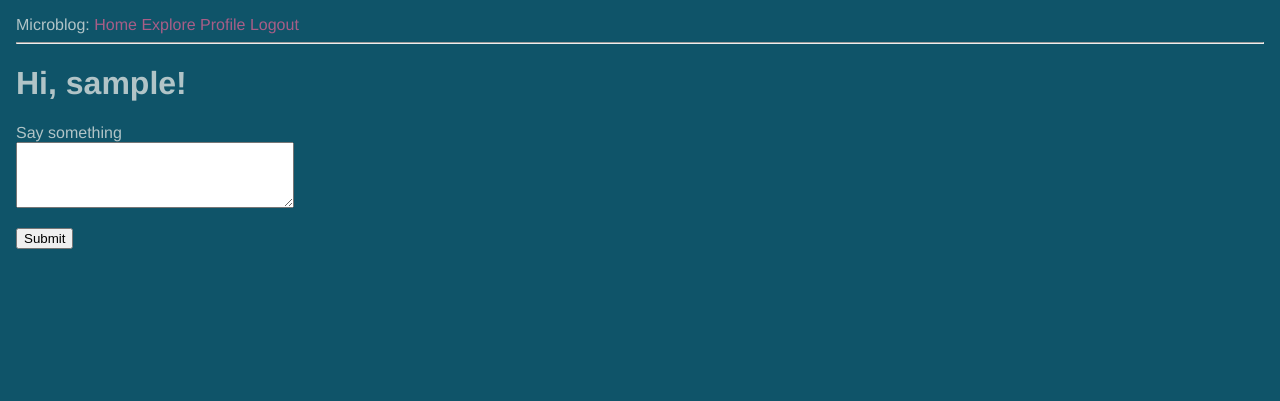
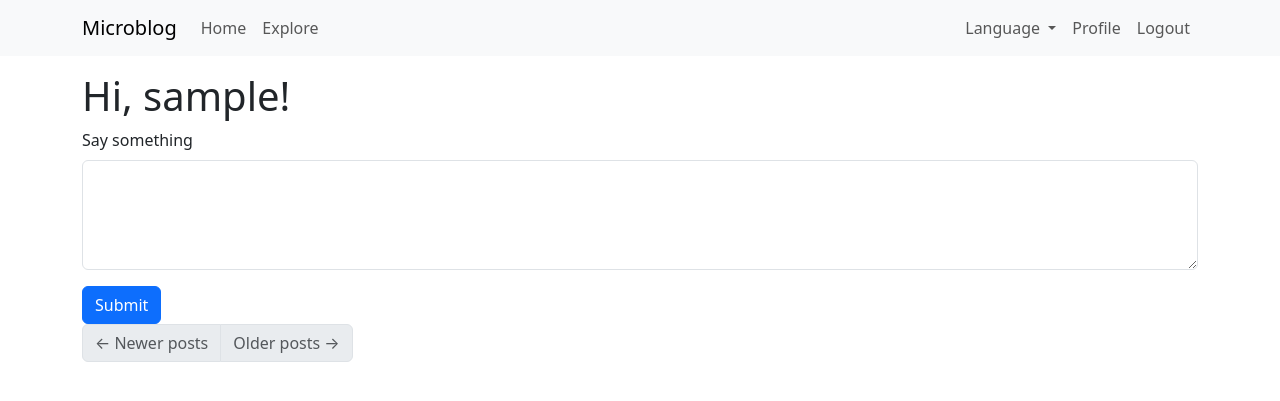
Before and after one commit to OttoHag/microblog, a Flask app: page / in a window 1280 px wide. Shown: the top 401 px of the page. Run offline with Flask 3, Linux system fonts and the light colour scheme; the visitor is signed in with stand-in values (Sample User, id 1); data comes from the database, SQL or seed files in the repository; data that the repository does not hold is empty; some libraries are stand-ins or nearby versions.

Commit message:
Add localization support and CLI commands

```diff
--- a/app/models.py
+++ b/app/models.py
@@ -30,13 +30,17 @@ class User(UserMixin, db.Model):
     posts: so.Mapped[List['Post']] = so.relationship(back_populates='author', lazy='dynamic')
 
     def followed_posts_query(self):
-        return Post.query.join(
-    followers, (followers.c.followed_id == Post.user_id)
-).filter(
-    followers.c.follower_id == self.id
-).union(
-    Post.query.filter_by(user_id=self.id)
-).order_by(Post.timestamp.desc())
+        # Subquery to get post IDs from followed users and own posts
+        followed = sa.select(Post.id).join(
+            followers, followers.c.followed_id == Post.user_id
+        ).where(followers.c.follower_id == self.id)
+
+        own = sa.select(Post.id).where(Post.user_id == self.id)
+
+        all_ids = followed.union_all(own).subquery()
+
+        # Now select full Post objects where ID is in the subquery
+        return sa.select(Post).where(Post.id.in_(sa.select(all_ids))).order_by(Post.timestamp.desc())
     def get_reset_password_token(self, expires_in=600):
         return jwt.encode(
             {'reset_password': self.id, 'exp': time() + expires_in},
--- a/app/routes.py
+++ b/app/routes.py
@@ -1,4 +1,4 @@
-from flask import Blueprint, render_template, flash, redirect, url_for, request, current_app
+from flask import Blueprint, render_template, flash, redirect, url_for, request, current_app, session
 from flask_login import current_user, login_user, logout_user, login_required
 import sqlalchemy as sa
 import sqlalchemy.orm as so
@@ -11,6 +11,16 @@ from app.forms import ResetPasswordRequestForm, ResetPasswordForm
 from app.email import send_password_reset_email
 
 bp = Blueprint('main', __name__)
+
+@bp.route('/set_language/<lang>')
+def set_language(lang):
+    if lang not in current_app.config['LANGUAGES']:
+        return redirect(url_for('main.index'))
+    session['lang'] = lang
+    next_page = request.args.get('next')
+    if not next_page or urlparse(next_page).netloc != '':
+        next_page = url_for('main.index')
+    return redirect(next_page)
 
 @bp.before_app_request
 def before_request():
@@ -43,7 +53,7 @@ def index():
 @login_required
 def explore():
     page = request.args.get('page', 1, type=int)
-    query = Post.query.order_by(Post.timestamp.desc())
+    query = sa.select(Post).order_by(Post.timestamp.desc())
     posts = db.paginate(query, page=page,
                         per_page=current_app.config['POSTS_PER_PAGE'], error_out=False)
     next_url = url_for('main.explore', page=posts.next_num) if posts.has_next else None
@@ -106,10 +116,13 @@ def register():
 @bp.route('/user/<username>')
 @login_required
 def user(username):
-    user = User.query.filter_by(username=username).first_or_404()
+    user = db.session.scalar(sa.select(User).where(User.username == username))
+    if user is None:
+        flash('User not found.')
+        return redirect(url_for('main.index'))
     page = request.args.get('page', 1, type=int)
-    posts = Post.query.filter(Post.timestamp != None).order_by(Post.timestamp.desc()).paginate(
-        page=page, per_page=current_app.config['POSTS_PER_PAGE'], error_out=False)
+    query = sa.select(Post).where(Post.user_id == user.id).order_by(Post.timestamp.desc())
+    posts = db.paginate(query, page=page, per_page=current_app.config['POSTS_PER_PAGE'], error_out=False)
 
 
     next_url = url_for('main.user', username=user.username, page=posts.next_num) if posts.has_next else None
@@ -130,7 +143,7 @@ def test_email():
 def follow(username):
     form = EmptyForm()
     if form.validate_on_submit():
-        user = User.query.filter_by(username=username).first()
+        user = db.session.scalar(sa.select(User).where(User.username == username))
         if user is None:
             flash('User {} not found.'.format(username))
             return redirect(url_for('main.index'))
@@ -149,7 +162,7 @@ def follow(username):
 def unfollow(username):
     form = EmptyForm()
     if form.validate_on_submit():
-        user = User.query.filter_by(username=username).first()
+        user = db.session.scalar(sa.select(User).where(User.username == username))
         if user is None:
             flash('User {} not found.'.format(username))
             return redirect(url_for('main.index'))
--- a/app/templates/base.html
+++ b/app/templates/base.html
@@ -1,35 +1,82 @@
-<!DOCTYPE html>
-<html>
+<!doctype html>
+<html lang="en">
   <head>
-		<link rel="stylesheet" href="{{ url_for('static', filename='css/main.css') }}">
+    <meta charset="utf-8">
+    <meta name="viewport" content="width=device-width, initial-scale=1">
     {% if title %}
-		<title>{{ title }} - Microblog</title>
+    <title>{{ title }} - {{ _('Microblog') }}</title>
     {% else %}
-		<title>Welcome to Microblog</title>
+    <title>{{ _('Welcome to Microblog') }}</title>
     {% endif %}
+    <link
+        href="https://cdn.jsdelivr.net/npm/bootstrap@5.3.2/dist/css/bootstrap.min.css"
+        rel="stylesheet"
+        integrity="sha384-T3c6CoIi6uLrA9TneNEoa7RxnatzjcDSCmG1MXxSR1GAsXEV/Dwwykc2MPK8M2HN"
+        crossorigin="anonymous">
   </head>
   <body>
-		<div>
-			Microblog:
-			<a href="{{ url_for('main.index') }}">Home</a>
-			<a href="{{ url_for('main.explore') }}">Explore</a>
+    <nav class="navbar navbar-expand-lg bg-body-tertiary">
+      <div class="container">
+        <a class="navbar-brand" href="{{ url_for('main.index') }}">{{ _('Microblog') }}</a>
+        <button class="navbar-toggler" type="button" data-bs-toggle="collapse" data-bs-target="#navbarSupportedContent" aria-controls="navbarSupportedContent" aria-expanded="false" aria-label="Toggle navigation">
+          <span class="navbar-toggler-icon"></span>
+        </button>
+        <div class="collapse navbar-collapse" id="navbarSupportedContent">
+          <ul class="navbar-nav me-auto mb-2 mb-lg-0">
+            <li class="nav-item">
+              <a class="nav-link" aria-current="page" href="{{ url_for('main.index') }}">{{ _('Home') }}</a>
+            </li>
+            <li class="nav-item">
+              <a class="nav-link" aria-current="page" href="{{ url_for('main.explore') }}">{{ _('Explore') }}</a>
+            </li>
+          </ul>
+          <ul class="navbar-nav mb-2 mb-lg-0">
+            <li class="nav-item dropdown">
+              <a class="nav-link dropdown-toggle" href="#" role="button" data-bs-toggle="dropdown" aria-expanded="false">
+                {{ _('Language') }}
+              </a>
+              <ul class="dropdown-menu dropdown-menu-end">
+                {% set language_labels = {'en': _('English'), 'es': _('Spanish'), 'no': _('Norwegian')} %}
+                {% for lang in config['LANGUAGES'] %}
+                <li>
+                  <a class="dropdown-item" href="{{ url_for('main.set_language', lang=lang, next=request.full_path) }}">
+                    {{ language_labels.get(lang, lang.upper()) }}
+                  </a>
+                </li>
+                {% endfor %}
+              </ul>
+            </li>
             {% if current_user.is_anonymous %}
-			<a href="{{ url_for('main.login') }}">Login</a>
+            <li class="nav-item">
+              <a class="nav-link" aria-current="page" href="{{ url_for('main.login') }}">{{ _('Login') }}</a>
+            </li>
             {% else %}
-			<a href="{{ url_for('main.user', username=current_user.username) }}">Profile</a>
-			<a href="{{ url_for('main.logout') }}">Logout</a>
+            <li class="nav-item">
+              <a class="nav-link" aria-current="page" href="{{ url_for('main.user', username=current_user.username) }}">{{ _('Profile') }}</a>
+            </li>
+            <li class="nav-item">
+              <a class="nav-link" aria-current="page" href="{{ url_for('main.logout') }}">{{ _('Logout') }}</a>
+            </li>
             {% endif %}
+          </ul>
         </div>
-		<hr>
+      </div>
+    </nav>
+    <div class="container mt-3">
       {% with messages = get_flashed_messages() %}
       {% if messages %}
-		<ul>
         {% for message in messages %}
-	    	<li>{{ message }}</li>
+        <div class="alert alert-info" role="alert">{{ message }}</div>
         {% endfor %}
-		</ul>
       {% endif %}
       {% endwith %}
       {% block content %}{% endblock %}
+    </div>
+    <script
+        src="https://cdn.jsdelivr.net/npm/bootstrap@5.3.2/dist/js/bootstrap.bundle.min.js"
+        integrity="sha384-C6RzsynM9kWDrMNeT87bh95OGNyZPhcTNXj1NW7RuBCsyN/o0jlpcV8Qyq46cDfL"
+        crossorigin="anonymous">
+    </script>
+    {{ moment.include_moment() }}
   </body>
 </html>
--- /dev/null
+++ b/app/templates/bootstrap_wtf.html
@@ -0,0 +1,27 @@
+{% macro quick_form(form) %}
+  <form action="" method="post" novalidate>
+    {{ form.hidden_tag() }}
+    {% for field in form if field.widget.input_type != 'hidden' and field.type != 'SubmitField' %}
+      <div class="mb-3">
+        {{ field.label(class="form-label") }}
+        {% if field.type in ['StringField', 'PasswordField', 'TextAreaField'] %}
+          {% if field.type == 'TextAreaField' %}
+            {{ field(class="form-control", rows=4) }}
+          {% else %}
+            {{ field(class="form-control") }}
+          {% endif %}
+        {% else %}
+          {{ field(class="form-control") }}
+        {% endif %}
+        {% if field.errors %}
+          {% for error in field.errors %}
+            <div class="invalid-feedback d-block">{{ error }}</div>
+          {% endfor %}
+        {% endif %}
+      </div>
+    {% endfor %}
+    {% for field in form if field.type == 'SubmitField' %}
+      {{ field(class="btn btn-primary") }}
+    {% endfor %}
+  </form>
+{% endmacro %}
--- a/app/templates/index.html
+++ b/app/templates/index.html
@@ -1,30 +1,26 @@
 {% extends "base.html" %}
+{% import "bootstrap_wtf.html" as wtf %}
 
 {% block content %}
-	<h1>Hi, {{ current_user.username }}!</h1>
-	{% if form %}
-	<form action="" method="post">
-		{{ form.hidden_tag() }}
-		<p>
-			{{ form.post.label }}<br>
-			{{ form.post(rows=4, cols=32) }}<br>
-			{% for error in form.post.errors %}
-			<span style="color: red;">[{{ error }}]</span>
-			{% endfor %}
-		</p>
-		<p>{{ form.submit() }}</p>
-	</form>
-	{% endif %}
-	{% for post in posts %}
-    {% include '_post.html' %}
-	{% endfor %}
-
-	{% if prev_url %}
-    	<a href="{{ prev_url }}">Newer posts</a>
-	{% endif %}
-
-	{% if next_url %}
-    	<a href="{{ next_url }}">Next</a>
-	{% endif %}
-
+    <h1>{{ _('Hi, %(username)s!', username=current_user.username) }}</h1>
+    {% if form %}
+    {{ wtf.quick_form(form) }}
+    {% endif %}
+    {% for post in posts %}
+        {% include '_post.html' %}
+    {% endfor %}
+    <nav aria-label="{{ _('Post navigation') }}">
+        <ul class="pagination">
+            <li class="page-item{% if not prev_url %} disabled{% endif %}">
+                <a class="page-link" href="{{ prev_url }}">
+                    <span aria-hidden="true">&larr;</span> {{ _('Newer posts') }}
+                </a>
+            </li>
+            <li class="page-item{% if not next_url %} disabled{% endif %}">
+                <a class="page-link" href="{{ next_url }}">
+                    {{ _('Older posts') }} <span aria-hidden="true">&rarr;</span>
+                </a>
+            </li>
+        </ul>
+    </nav>
 {% endblock %}
--- a/app/templates/user.html
+++ b/app/templates/user.html
@@ -7,7 +7,7 @@
             <td>
                 <h1>User: {{ user.username }}</h1>
                 {% if user.about_me %}<p>{{ user.about_me }}</p>{% endif %}
-                {% if user.last_seen %}<p>Last seen on: {{ user.last_seen }}</p>{% endif %}
+                {% if user.last_seen %}<p>Last seen on: {{ moment(user.last_seen).format('LLL') }}</p>{% endif %}
                 <p>{{ user.followers.count() }} followers, {{ user.following.count() }} following.</p>
                 {% if user == current_user %}
                 <p><a href="{{ url_for('main.edit_profile') }}">Edit your profile</a></p>
--- /dev/null
+++ b/babel.cfg
@@ -0,0 +1,2 @@
+[python: **.py]
+[jinja2: **/templates/**.html]
--- a/config.py
+++ b/config.py
@@ -31,3 +31,5 @@ class Config:
     ADMINS = ['geirolar@hotmail.com']
 
     POSTS_PER_PAGE = 25
+
+    LANGUAGES = ['en', 'es', 'no']
--- a/microblog.py
+++ b/microblog.py
@@ -1,6 +1,7 @@
 import sqlalchemy as sa
 import sqlalchemy.orm as so
 from app import create_app, db
+from app import cli
 from app.models import User, Post
 
 app = create_app()
```
Also changed, not shown: app/__init__.py (+17 -1 lines), app/cli.py (added, +34 -0 lines), app/templates/_post.html (+16 -14 lines), app/translations/es/LC_MESSAGES/messages.po (added), 1 other file. Lines whose indentation alone changed are shown as unchanged.
